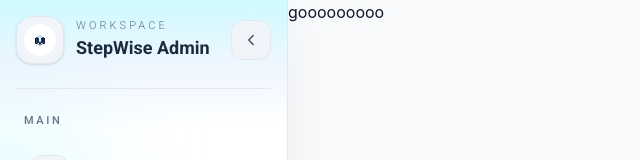
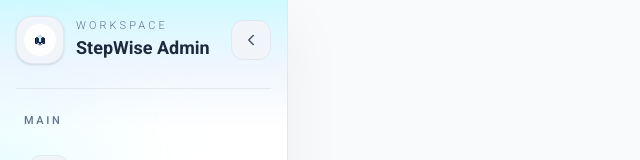
Before and after one commit to Step-Wise-Roadmaps/Step-Wise, a React (Vite) app in the folder Frontend/: page /admin-dashboard/users in a window 1280 px wide. Shown: the top 160 px of the page, without its empty margins (0-640 px from the left). Built offline with nearby package versions, Linux system fonts and the light colour scheme; no server answers; sample sign-in values are in the browser's storage.

Commit message:
refactor: change file name and path

```diff
--- a/Frontend/src/App.jsx
+++ b/Frontend/src/App.jsx
@@ -8,7 +8,7 @@ import Register from "./page/Register";
 import ForgotPassword from "./page/ForgotPassword";
 import ResetPassword from "./page/ResetPassword";
 import AdminDashboard from "./page/AdminDashboard";
-import AllUsers from "./page/AllUsers";
+import UsersPage from "./page/UsersPage";
 
 // layot
 import AdminDashboardLayout from "./layout/AdminDashboardLayout";
@@ -31,7 +31,7 @@ function App() {
                 <Route element={<ProtectedRoute allowedRoles={['admin']} />}>
                     <Route path="/admin-dashboard" element={<AdminDashboardLayout />}>
                         <Route index element={<AdminDashboard />} />
-                        <Route path="users" element={<AllUsers />} />
+                        <Route path="users" element={<UsersPage />} />
                     </Route>
                 </Route>
             </Routes>
--- a/Frontend/src/page/AllUsers.jsx
+++ /dev/null
@@ -1,10 +0,0 @@
-
-function AllUsers() {
-    return(
-        <>
-            <h1>gooooooooo</h1>
-        </>
-    )
-}
-
-export default AllUsers;
--- /dev/null
+++ b/Frontend/src/page/UsersPage.jsx
@@ -0,0 +1,16 @@
+
+function UsersHeader({}) {
+    return(
+        <></>
+    )
+}
+
+function UsersPage() {
+    return(
+        <>
+
+        </>
+    )
+}
+
+export default UsersPage;
```
